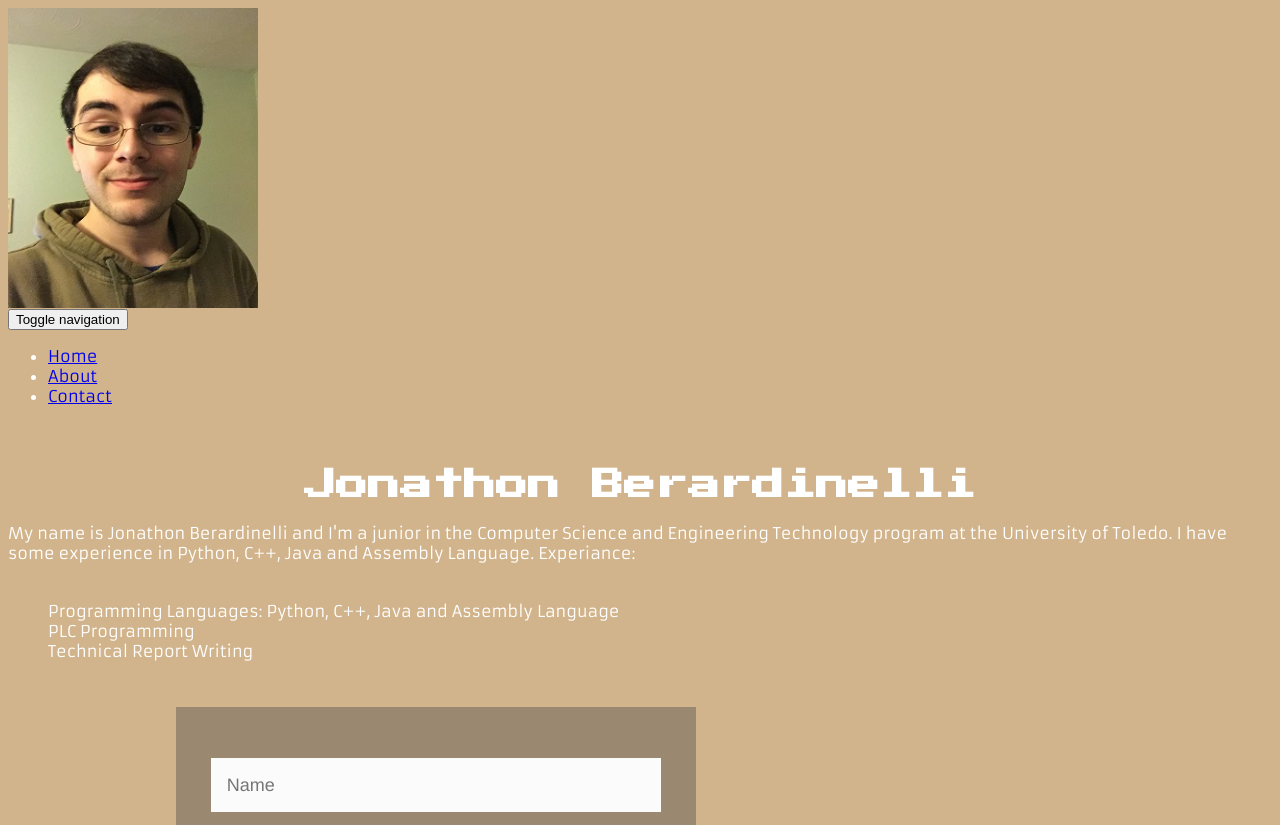
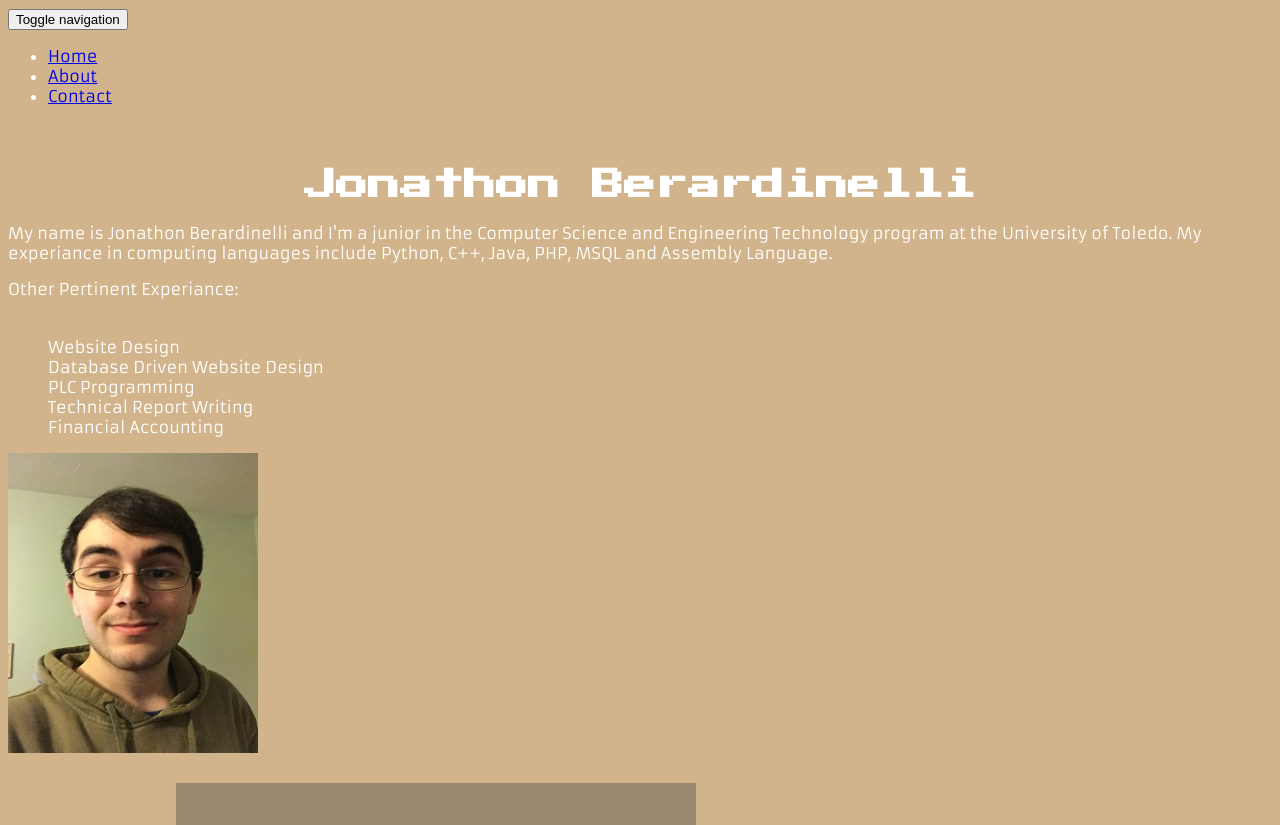
Before and after one commit to jberard014/jberardinelli-github, a plain HTML site: page index.html in a window 1280 px wide. Shown: the top 825 px of the page. Drawn offline with nearby package versions, Linux system fonts and the light colour scheme.

Commit message:
Final Project: Audit and final corrections

```diff
--- a/css/styles.css
+++ b/css/styles.css
@@ -85,7 +85,6 @@ margin-top: 3%;
 		-webkit-box-sizing: border-box;
 		-moz-box-sizing: border-box;
 		-ms-box-sizing: border-box;
-		box-sizing: border-box;
 		border: 3px solid rgba(0,0,0,0);
 	  }
 
@@ -177,7 +176,6 @@ margin-top: 3%;
 		-webkit-box-sizing: border-box;
 		-moz-box-sizing: border-box;
 		-ms-box-sizing: border-box;
-		box-sizing: border-box;
 		border: 3px solid rgba(0,0,0,0);
 	  }
 
@@ -269,7 +267,6 @@ margin-top: 3%;
 		-webkit-box-sizing: border-box;
 		-moz-box-sizing: border-box;
 		-ms-box-sizing: border-box;
-		box-sizing: border-box;
 		border: 3px solid rgba(0,0,0,0);
 	  }
 
@@ -359,7 +356,6 @@ margin-top: 3%;
 		-webkit-box-sizing: border-box;
 		-moz-box-sizing: border-box;
 		-ms-box-sizing: border-box;
-		box-sizing: border-box;
 		border: 3px solid rgba(0,0,0,0);
 	  }
 
@@ -449,7 +445,6 @@ margin-top: 3%;
 		-webkit-box-sizing: border-box;
 		-moz-box-sizing: border-box;
 		-ms-box-sizing: border-box;
-		box-sizing: border-box;
 		border: 3px solid rgba(0,0,0,0);
 	  }
 
--- a/index.html
+++ b/index.html
@@ -20,10 +20,6 @@
 	<link href='http://fonts.googleapis.com/css?family=Armata' rel='stylesheet' type='text/css'>
  </head>
 <body>
-	<div class="tooltip" data-tooltip-text="About Me.">
-	<img src="img/JBerardinelli.jpg" alt="About Me Picture" title="Jon Berardinelli" width="250" height="300" align="center" />
-	</div>
-
     <nav class="navbar navbar-inverse navbar-fixed-top">
       <div class="nav-container">
         <div class="navbar-header">
@@ -47,13 +43,20 @@
 		<h1>Jonathon Berardinelli</h1>
 		<p class="top-p">My name is Jonathon Berardinelli and I'm a junior in the
 		Computer Science and Engineering Technology program at the University of Toledo.
-		I have some experience in Python, C++, Java and Assembly Language.
-		Experiance: </p>
+		My experiance in computing languages include Python, C++, Java, PHP, MSQL and Assembly Language.
+		</p>
+		<p> Other Pertinent Experiance:</p>
 		<ul class="interests-list">
-		<li>Programming Languages: Python, C++, Java and Assembly Language</li>
+		<li>Website Design</li>
+		<li>Database Driven Website Design</li>
 		<li>PLC Programming</li>
 		<li>Technical Report Writing</li>
+		<li>Financial Accounting</li>
 		</ul>
+		<div class="tooltip" data-tooltip-text="About Me.">
+		<img src="img/JBerardinelli.jpg" alt="About Me Picture" title="Jon Berardinelli" width="250" height="300" align="center" />
+		</div>
+
 		 <div class="contact">
 			 <div class="contact-left">
 				<div id="form-main">
```
